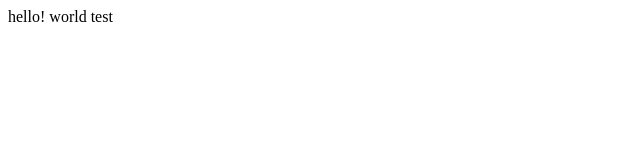
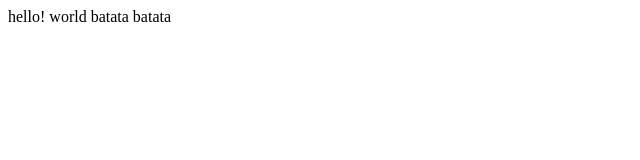
Before and after one commit to joaonadal/videnciSite, a plain HTML site: page index.html in a window 1280 px wide. Shown: the full height of the page, 0-640 px from the left. Drawn offline with Linux system fonts and the light colour scheme.

Commit message:
batata batata

```diff
--- a/index.html
+++ b/index.html
@@ -3,6 +3,6 @@
     <head></head>
     <body>
         hello! world
-        test
+        batata batata
     </body>
 </html>
```
